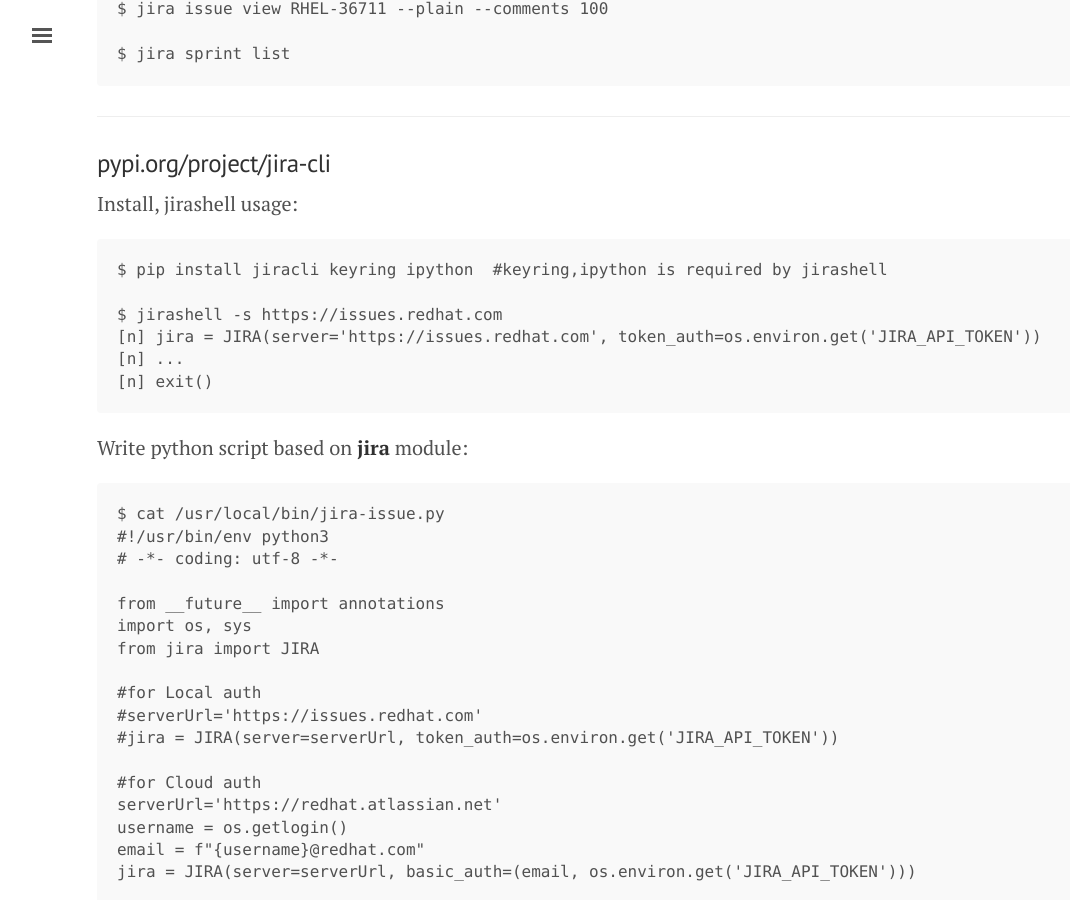
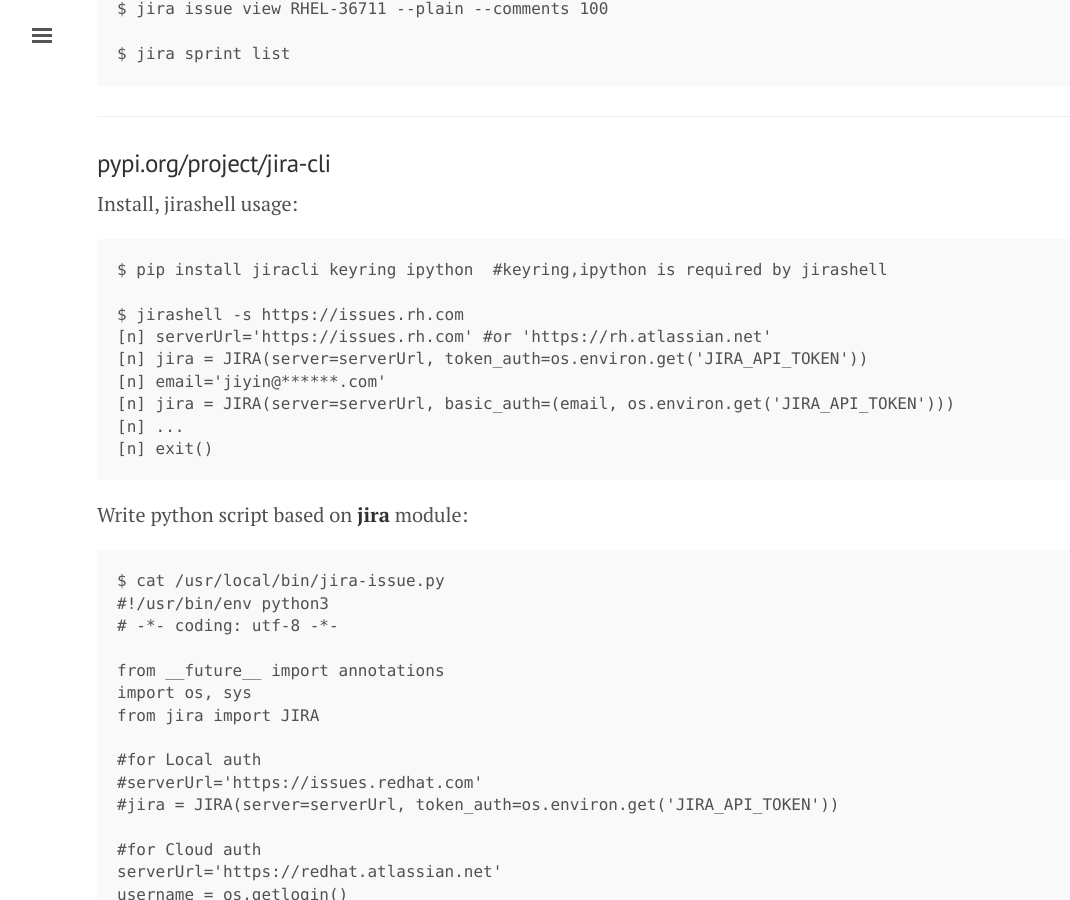
Before and after one commit to tcler/tcler.github.io, a Jekyll site: the page built from _posts/2024-05-29-try-out-jira-cli-tools.md, in a window 1280 px wide and 900 px high, scrolled down 2066 px. Shown: the whole window, without its empty margins (3-1073 px from the left). Built offline with Jekyll 4.4.1, drawn with Linux system fonts in a browser that asks for light colours.

Commit message:
Update 2024-05-29-try-out-jira-cli-tools.md

````diff
--- a/_posts/2024-05-29-try-out-jira-cli-tools.md
+++ b/_posts/2024-05-29-try-out-jira-cli-tools.md
@@ -74,8 +74,11 @@
 ```
 $ pip install jiracli keyring ipython  #keyring,ipython is required by jirashell
 
-$ jirashell -s https://issues.redhat.com
-[n] jira = JIRA(server='https://issues.redhat.com', token_auth=os.environ.get('JIRA_API_TOKEN'))
+$ jirashell -s https://issues.rh.com
+[n] serverUrl='https://issues.rh.com' #or 'https://rh.atlassian.net'
+[n] jira = JIRA(server=serverUrl, token_auth=os.environ.get('JIRA_API_TOKEN'))
+[n] email='jiyin@******.com'
+[n] jira = JIRA(server=serverUrl, basic_auth=(email, os.environ.get('JIRA_API_TOKEN')))
 [n] ...
 [n] exit()
 ```
````
